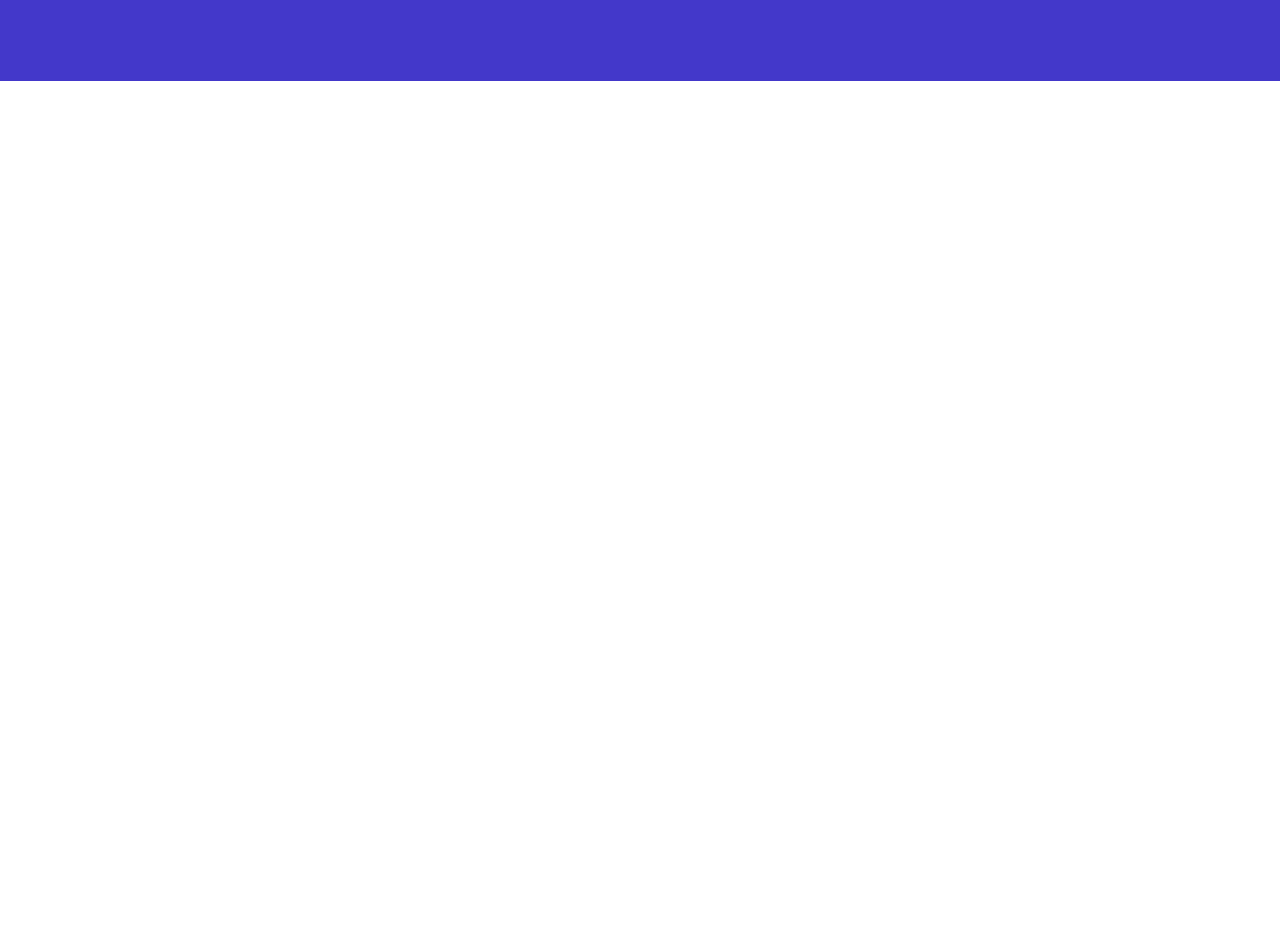
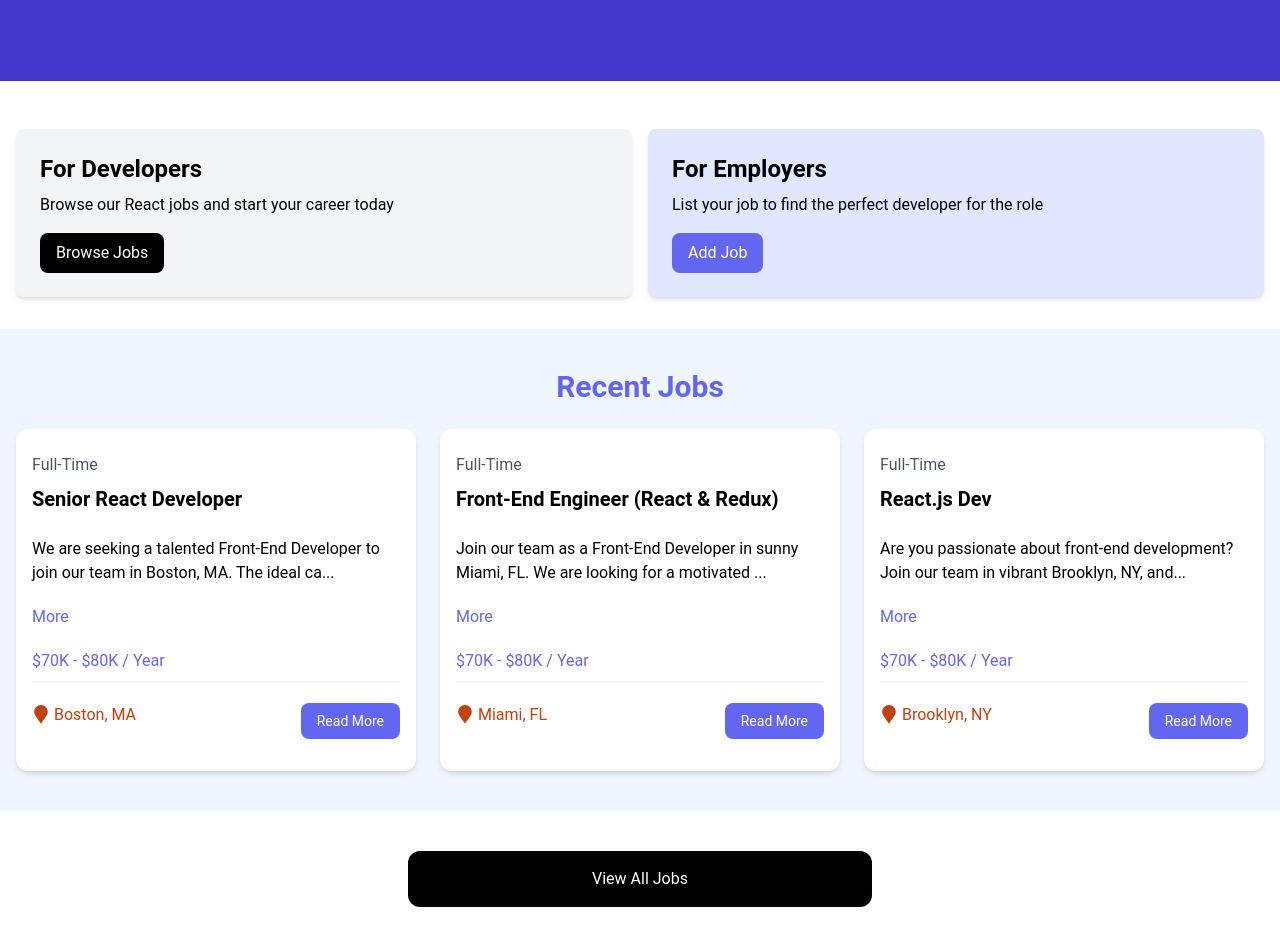
Before and after one commit to zahrabateninia/React-Jobs-Project, a React (Vite) app in the folder react-jobs-project/: page / in a window 1280 px wide. Shown: the part 280-1226 px from the top of the page. Before the commit the page ends 800 px from the top, so only its background shows below. Built offline with nearby package versions, Linux system fonts and the light colour scheme; data requests are answered from the project's data file.

Commit message:
fix: Import all the necessary components in the Homepage

```diff
--- a/react-jobs-project/src/pages/HomePage.jsx
+++ b/react-jobs-project/src/pages/HomePage.jsx
@@ -1,10 +1,16 @@
 import React from 'react'
 import Hero from '../components/Hero'
+import HomeCards from '../components/HomeCards';
+import JobListings from '../components/JobListings';
+import ViewAllJobs from '../components/ViewAllJobs';
 
 const HomePage = () => {
   return (
     <>
     <Hero />
+    <HomeCards />
+    <JobListings isHome={true} />
+    <ViewAllJobs />
     </>
   )
 }
```
